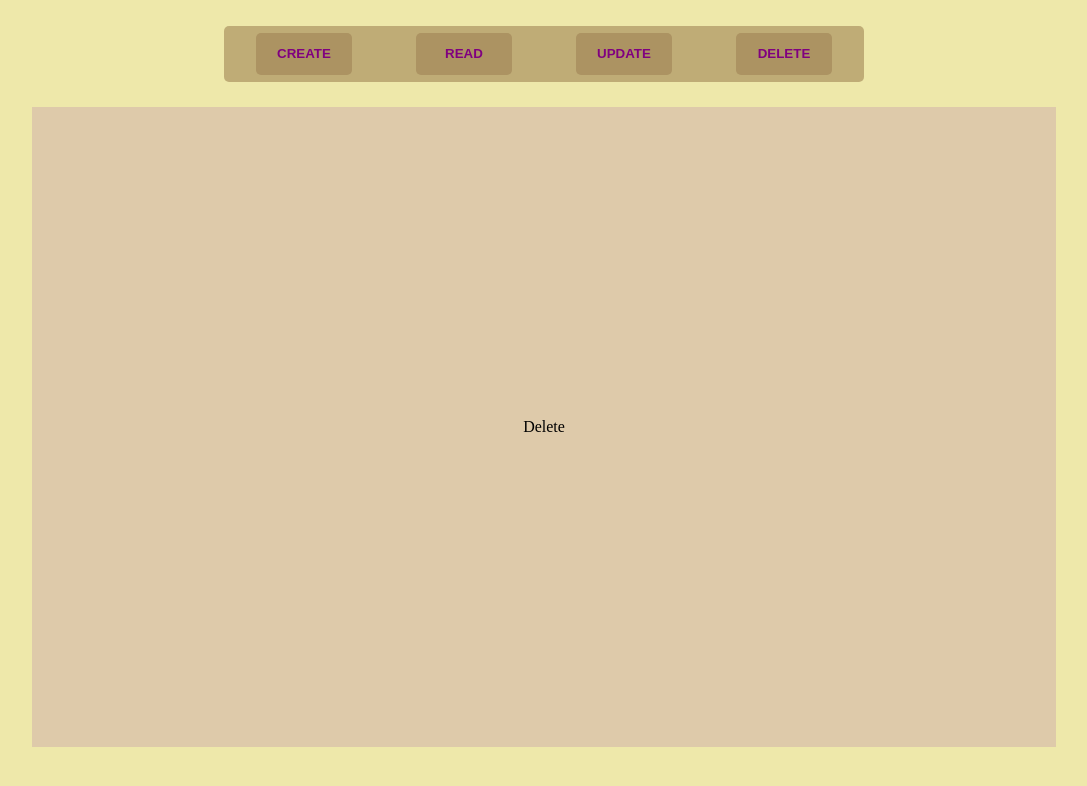
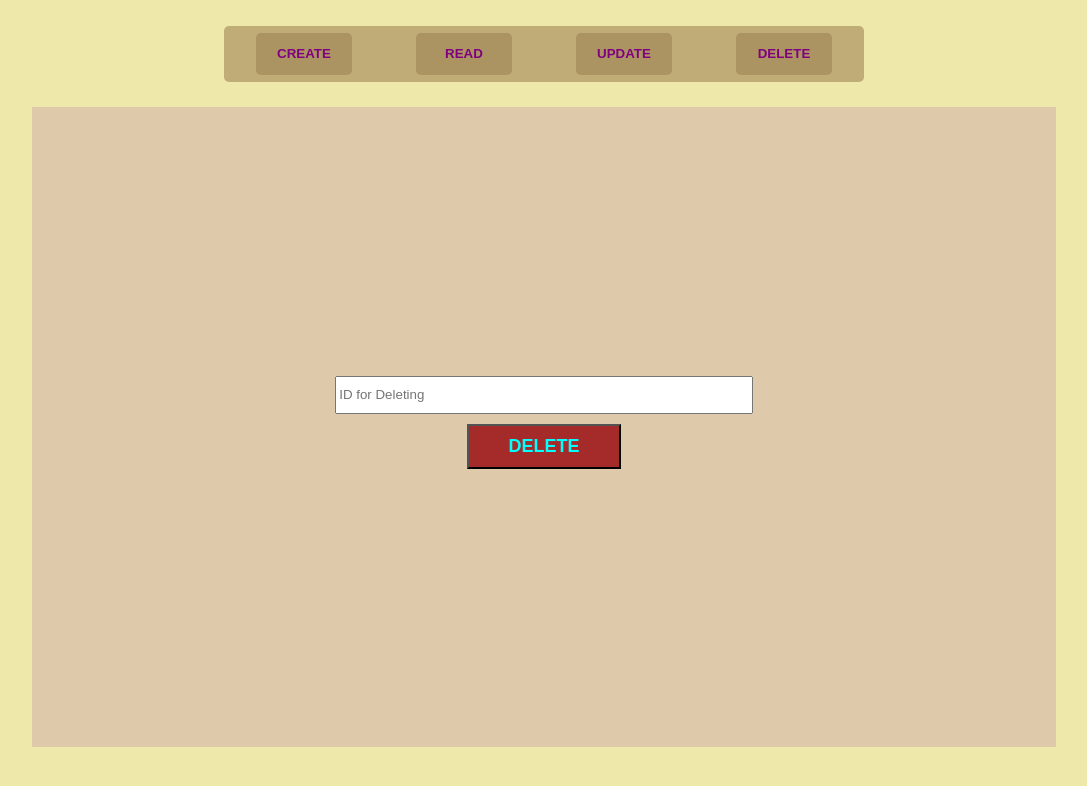
Before and after one commit to AyushGlitchedOut/Docummunity, a React (Vite) app in the folder Frontend/: page / in a window 1280 px wide. Both pictures are taken after a click on the button "DELETE". Shown: the top 786 px of the page, without its empty margins (96-1183 px from the left). Built offline with nearby package versions, Linux system fonts and the light colour scheme.

Commit message:
A Very Simple Delete Prototype built

```diff
--- a/Frontend/src/Pages/Delete.tsx
+++ b/Frontend/src/Pages/Delete.tsx
@@ -1,4 +1,31 @@
+import { useState } from "react";
+import "./Pages.css";
+
 function DeletePage() {
-  return <div>Delete</div>;
+  const [ID, setID] = useState<string>("");
+  async function handleDelete(): Promise<void> {
+    const response = await fetch("http://localhost:8080/delete/" + ID, {
+      method: "DELETE",
+    });
+    alert(response.status);
+  }
+  return (
+    <div className="delete-tab">
+      <input
+        placeholder="ID for Deleting"
+        className="delete-input"
+        value={ID}
+        onChange={(event) => setID(event.target.value)}
+      />
+      <button
+        className="delete-submit"
+        onClick={() => {
+          handleDelete();
+        }}
+      >
+        DELETE
+      </button>
+    </div>
+  );
 }
 export default DeletePage;
--- a/Frontend/src/Pages/Pages.css
+++ b/Frontend/src/Pages/Pages.css
@@ -80,3 +80,33 @@
 .read-download:hover {
   cursor: pointer;
 }
+
+/* DELETE PAGE STYLING */
+.delete-tab {
+  display: flex;
+  flex-direction: column;
+  align-items: center;
+  height: 100%;
+  width: 100%;
+  justify-content: center;
+}
+.delete-input {
+  height: 5%;
+  width: 40%;
+}
+.delete-submit {
+  margin: 1%;
+  height: 7%;
+  width: 15%;
+  background-color: brown;
+  color: cyan;
+  font-weight: 900;
+  font-size: large;
+}
+.delete-submit:hover {
+  cursor: pointer;
+}
+.delete-submit:active {
+  background-color: wheat;
+  transition: ease-out 0.1s;
+}
```
Also changed, not shown: 1 other file (tests, documents, lock files or other folders).
